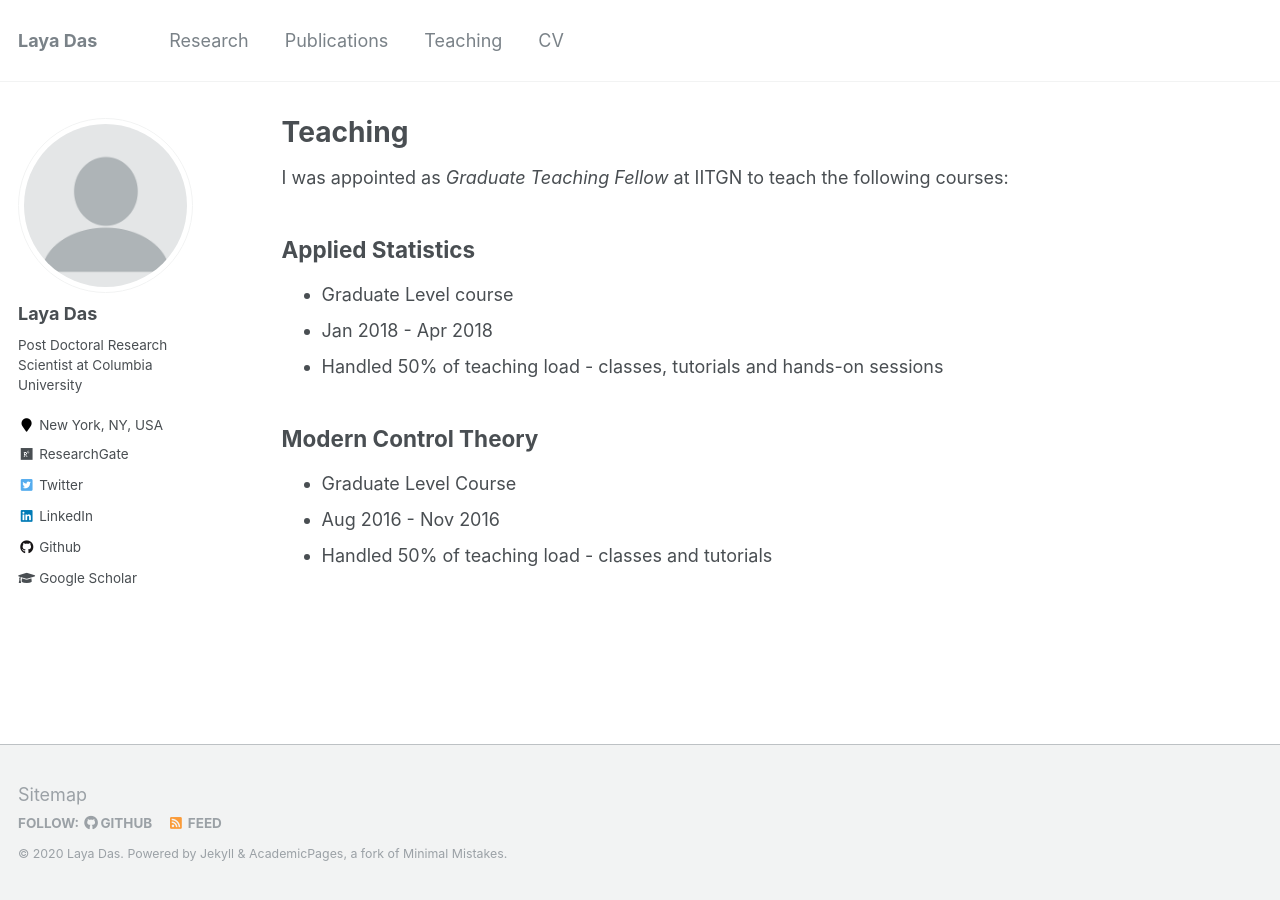
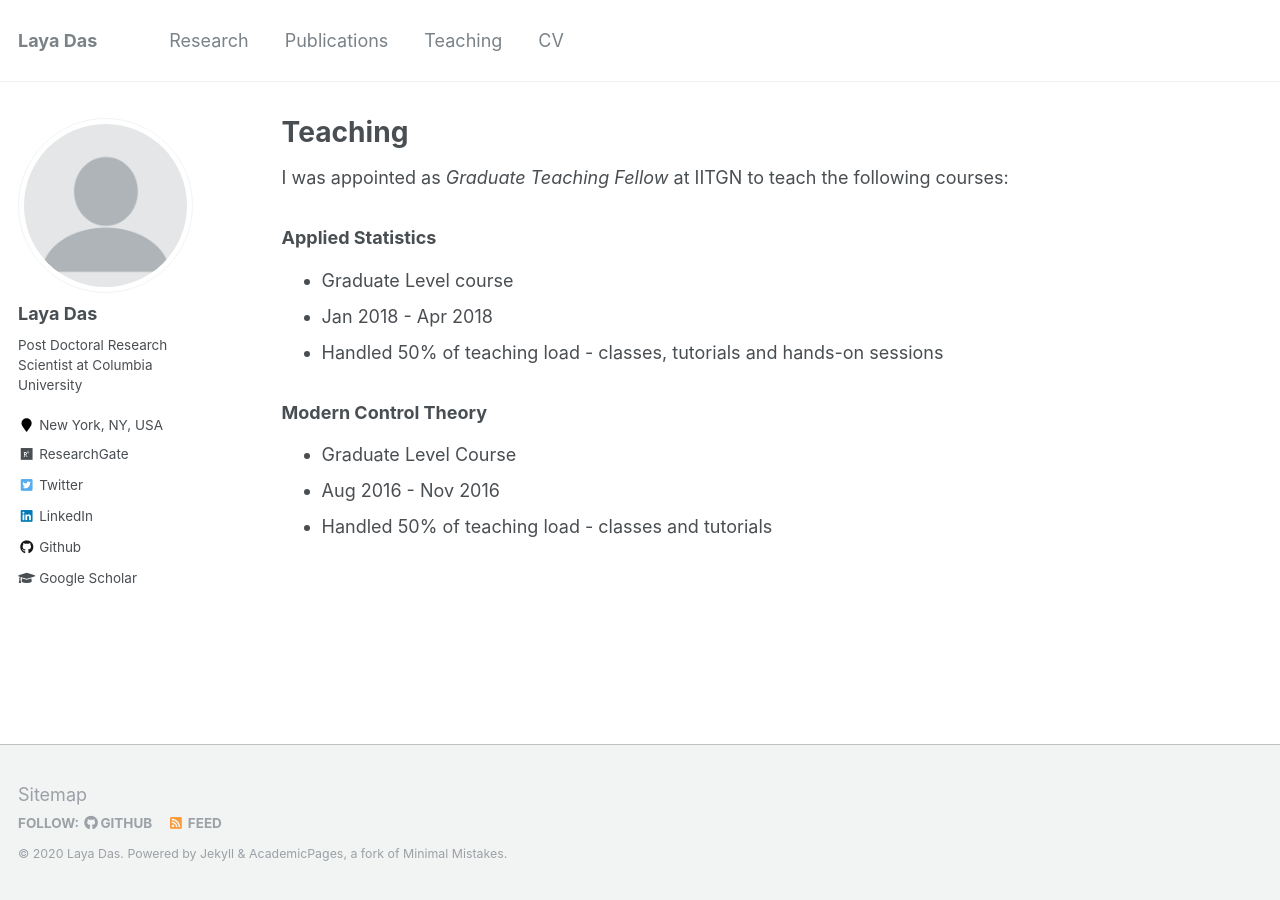
Before and after one commit to layadas/layadas.github.io, a Jekyll site: the page built from _pages/teaching.md, in a window 1280 px wide. Built offline with Jekyll 4.4.1, drawn with Linux system fonts in a browser that asks for light colours.

```diff
--- a/_pages/teaching.md
+++ b/_pages/teaching.md
@@ -7,12 +7,12 @@ author_profile: true
 
 I was appointed as *Graduate Teaching Fellow* at IITGN to teach the following courses:
 
-## Applied Statistics
+### Applied Statistics
 - Graduate Level course
 - Jan 2018 - Apr 2018
 - Handled 50% of teaching load - classes, tutorials and hands-on sessions
 
-## Modern Control Theory
+### Modern Control Theory
 - Graduate Level Course
 - Aug 2016 - Nov 2016
 - Handled 50% of teaching load - classes and tutorials
```
